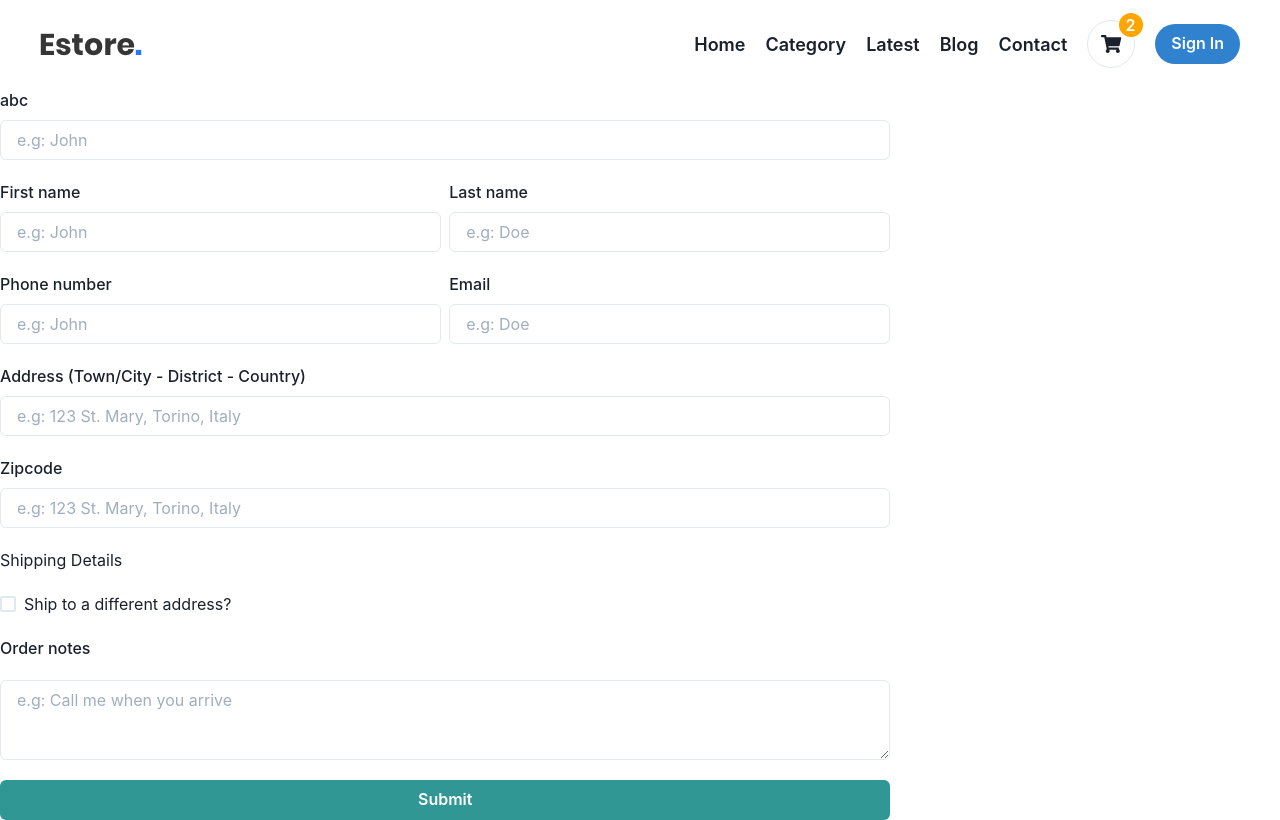
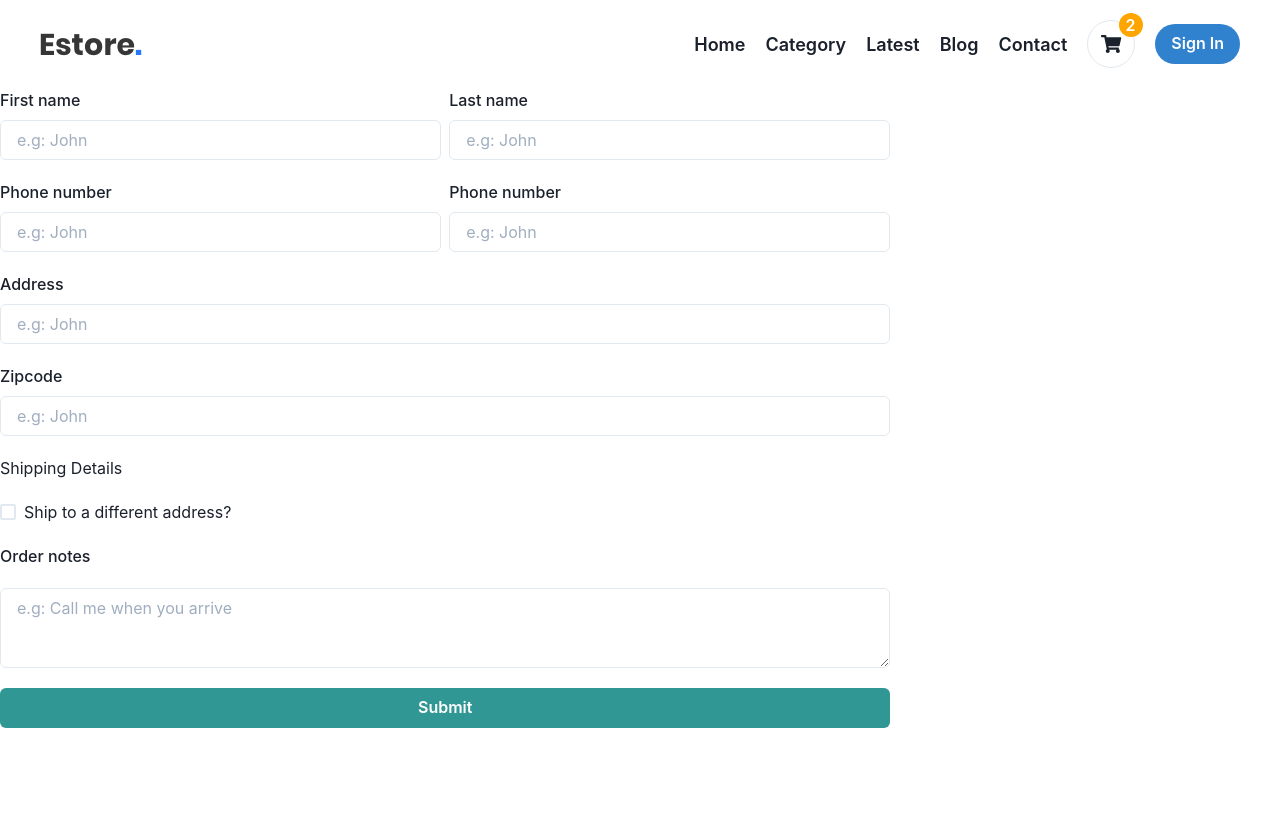
Before and after one commit to tannguyencse19/e-commerce, a React (Create React App) app: page /checkout in a window 1280 px wide. Built offline with nearby package versions, Linux system fonts and the light colour scheme.

Commit message:
update formInput

```diff
--- a/src/views/Cart/Checkout/Form.jsx
+++ b/src/views/Cart/Checkout/Form.jsx
@@ -40,113 +40,58 @@ const Form = () => {
   const inputProp = {
     registerProp: register,
     errorProp: errors,
-  }
+  };
 
   return (
     <form onSubmit={handleSubmit(onSubmit)}>
       <Stack spacing="5">
-        <FormInput {...inputProp} registerName="abc" htmlFor="abc" label="abc"  />
         <Stack direction="row">
-          <FormControl isInvalid={errors.firstName}>
-            <FormLabel htmlFor="first-name">First name</FormLabel>
-            <Input
-              id="first-name"
-              placeholder="e.g: John"
-              {...register("firstName", {
-                required: "This is required",
-                minLength: { value: 3, message: "Minimum length should be 3" },
-              })}
+          <FormInput
+            {...inputProp}
+            registerName="firstName"
+            htmlFor="first-name"
+            label="First name"
           />
-            <FormErrorMessage>
-              {errors.firstName && errors.firstName.message}
-            </FormErrorMessage>
-          </FormControl>
-
-          <FormControl isInvalid={errors.lastName}>
-            <FormLabel htmlFor="last-name">Last name</FormLabel>
-            <Input
-              id="last-name"
-              placeholder="e.g: Doe"
-              {...register("lastName", {
-                required: "This is required",
-                minLength: { value: 4, message: "Minimum length should be 4" },
-              })}
+          <FormInput
+            {...inputProp}
+            registerName="lastName"
+            htmlFor="last-name"
+            label="Last name"
           />
-            <FormErrorMessage>
-              {errors.lastName && errors.lastName.message}
-            </FormErrorMessage>
-          </FormControl>
         </Stack>
 
         <Stack direction="row">
-          <FormControl isInvalid={errors.phone}>
-            <FormLabel htmlFor="phone">Phone number</FormLabel>
-            <Input
-              id="phone"
-              placeholder="e.g: John"
+          <FormInput
+            {...inputProp}
+            registerName="phone"
+            htmlFor="phone"
             type="tel"
-              {...register("phone", {
-                required: "This is required",
-                minLength: {
-                  value: 4,
-                  message: "Minimum length should be 4",
-                },
-              })}
+            label="Phone number"
           />
-            <FormErrorMessage>
-              {errors.phone && errors.phone.message}
-            </FormErrorMessage>
-          </FormControl>
 
-          <FormControl isInvalid={errors.email}>
-            <FormLabel htmlFor="email">Email</FormLabel>
-            <Input
-              id="email"
-              placeholder="e.g: Doe"
+          <FormInput
+            {...inputProp}
+            registerName="email"
+            htmlFor="email"
             type="email"
-              {...register("email", {
-                required: "This is required",
-                minLength: { value: 4, message: "Minimum length should be 4" },
-              })}
+            label="Phone number"
           />
-            <FormErrorMessage>
-              {errors.email && errors.email.message}
-            </FormErrorMessage>
-          </FormControl>
         </Stack>
 
-        <FormControl isInvalid={errors.address}>
-          <FormLabel htmlFor="address">
-            Address (Town/City - District - Country)
-          </FormLabel>
-          <Input
-            id="address"
-            placeholder="e.g: 123 St. Mary, Torino, Italy"
-            {...register("address", {
-              required: "This is required",
-              minLength: { value: 4, message: "Minimum length should be 4" },
-            })}
+        <FormInput
+          {...inputProp}
+          registerName="address"
+          htmlFor="address"
+          label="Address"
         />
-          <FormErrorMessage>
-            {errors.address && errors.address.message}
-          </FormErrorMessage>
-        </FormControl>
 
-        <FormControl isInvalid={errors.zip}>
-          <FormLabel htmlFor="zip">Zipcode</FormLabel>
-          <Input
-            id="zip"
-            placeholder="e.g: 123 St. Mary, Torino, Italy"
+        <FormInput
+          {...inputProp}
+          registerName="zip"
+          htmlFor="zip"
           type="number"
-            {...register("zip", {
-              required: "This is required",
-              minLength: { value: 4, message: "Minimum length should be 4" },
-            })}
+          label="Zipcode"
         />
-          <FormErrorMessage>
-            {errors.zip && errors.zip.message}
-          </FormErrorMessage>
-        </FormControl>
 
         <Text>Shipping Details</Text>
         <Checkbox
@@ -156,22 +101,12 @@ const Form = () => {
           Ship to a different address?
         </Checkbox>
         {OtherAddress && (
-          <FormControl isInvalid={errors.otherAddress}>
-            <FormLabel htmlFor="other-address">
-              Address (Town/City - District - Country)
-            </FormLabel>
-            <Input
-              id="other-address"
-              placeholder="e.g: 123 St. Mary, Torino, Italy"
-              {...register("otherAddress", {
-                required: "This is required",
-                minLength: { value: 4, message: "Minimum length should be 4" },
-              })}
+          <FormInput
+            {...inputProp}
+            registerName="otherAddress"
+            htmlFor="other-address"
+            label="Other Address"
           />
-            <FormErrorMessage>
-              {errors.otherAddress && errors.otherAddress.message}
-            </FormErrorMessage>
-          </FormControl>
         )}
 
         <FormLabel htmlFor="notes">Order notes</FormLabel>
--- a/src/views/Cart/Checkout/FormInput.jsx
+++ b/src/views/Cart/Checkout/FormInput.jsx
@@ -6,15 +6,21 @@ import {
   Input,
 } from "@chakra-ui/react";
 
-const FormInput = ({ registerProp, errorProp, registerName, htmlFor, label }) => {
-  console.log(errorProp);
+const FormInput = ({
+  registerProp,
+  errorProp,
+  registerName,
+  htmlFor,
+  label,
+  type,
+}) => {
   return (
     <FormControl isInvalid={errorProp[registerName]}>
       <FormLabel htmlFor={htmlFor}>{label}</FormLabel>
       <Input
         id={htmlFor}
         placeholder="e.g: John"
-        type="tel"
+        type={type}
         {...registerProp(registerName, {
           required: "This is required",
           minLength: {
@@ -36,6 +42,7 @@ FormInput.defaultProps = {
   registerName: "undefined",
   htmlFor: "undefined",
   label: "undefined",
+  type: "text",
 };
 
 export default FormInput;
```
Lines whose indentation alone changed are shown as unchanged.
